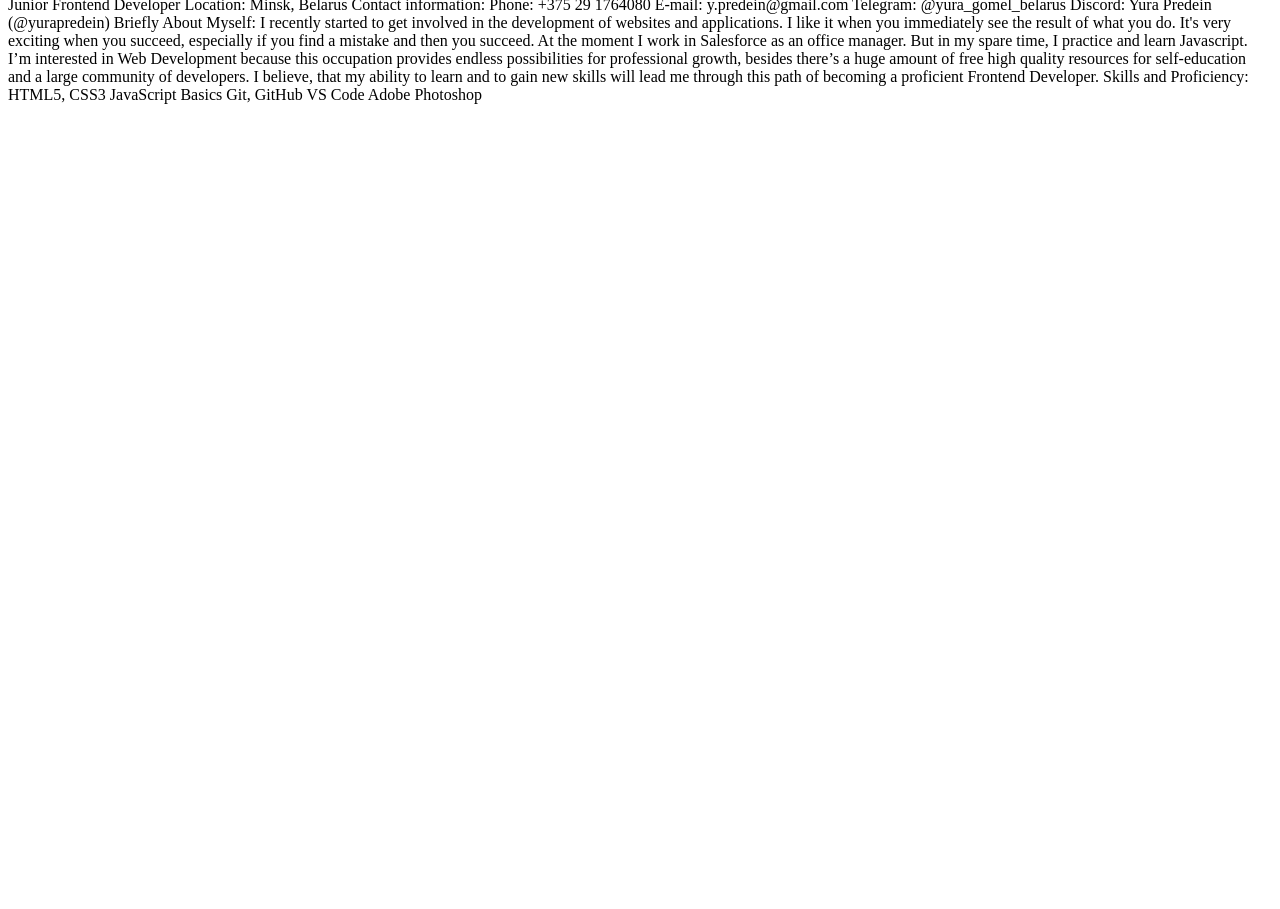
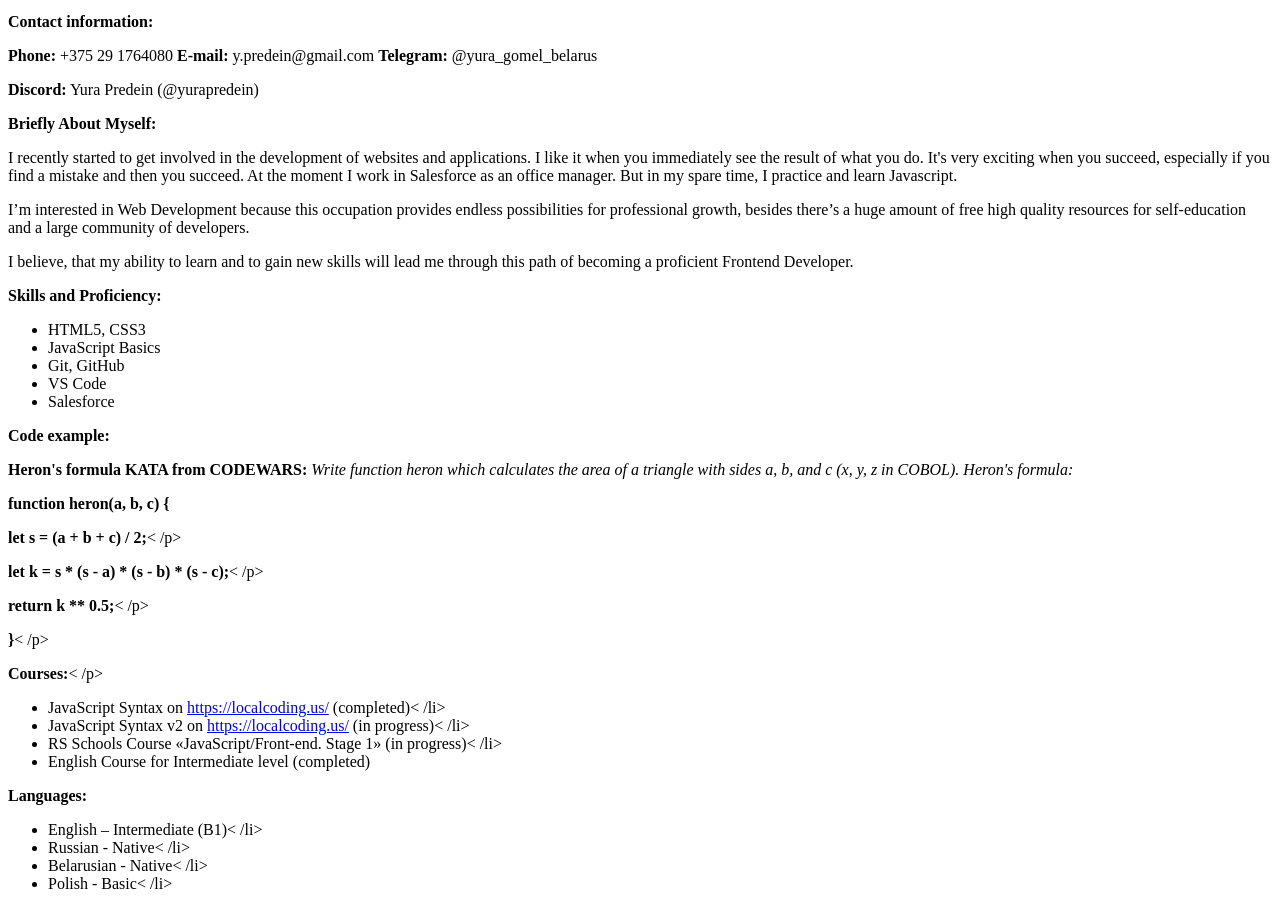
Before and after one commit to yurapredein/rsschool-cv., a plain HTML site: page index.html in a window 1280 px wide. Shown: the part 70-979 px from the top of the page. Before the commit the page ends 800 px from the top, so only its background shows below. Drawn offline with Linux system fonts and the light colour scheme.

Commit message:
refactor: change structure of the project

```diff
--- a/index.html
+++ b/index.html
@@ -1,31 +1,55 @@
 <html>
+  <html lang="en">
   <head>
    <title>Страничка обо мне</title>
   </head>
   <body>
-    <h1>Yura Predein</h1>
-Junior Frontend Developer
-
-Location: Minsk, Belarus
-
-Contact information:
-Phone: +375 29 1764080
-E-mail: y.predein@gmail.com
-Telegram: @yura_gomel_belarus
-Discord: Yura Predein (@yurapredein)
-
-Briefly About Myself:
-I recently started to get involved in the development of websites and applications. I like it when you immediately see the result of what you do. It's very exciting when you succeed, especially if you find a mistake and then you succeed. At the moment I work in Salesforce as an office manager. But in my spare time, I practice and learn Javascript.
-I’m interested in Web Development because this occupation provides endless possibilities for professional growth,
-besides there’s a huge amount of free high quality resources for self-education and a large community of developers.
-I believe, that my ability to learn and to gain new skills will lead me through this path of becoming a proficient Frontend Developer.
-
-Skills and Proficiency:
-HTML5, CSS3
-JavaScript Basics
-Git, GitHub
-VS Code
-Adobe Photoshop
-
+    <h3 id="junior-frontend-developer">Junior Frontend Developer</h3>
+    <p><b>Location:</b> Minsk, Belarus</p>
+    <p><b>Contact information:</b></p>
+    <p><b>Phone:</b> +375 29 1764080
+    <b>E-mail:</b> y.predein@gmail.com
+    <b>Telegram:</b> @yura_gomel_belarus</p>
+    <p><b>Discord:</b> Yura Predein (@yurapredein)</p>
+    <p><b>Briefly About Myself:</b></p>
+    <p>I recently started to get involved in the development of websites and applications.
+     I like it when you immediately see the result of what you do. It&#39;s very exciting
+     when you succeed, especially if you find a mistake and then you succeed. At the moment
+     I work in Salesforce as an office manager. But in my spare time, I practice and learn Javascript.</p>
+         <p>I’m interested in Web Development because this occupation provides endless possibilities for professional growth,
+besides there’s a huge amount of free high quality resources for self-education and a large community of developers.</p>
+    <p>I believe, that my ability to learn and to gain new skills will lead me through this path of becoming a proficient
+     Frontend Developer.</p>
+    <p><b>Skills and Proficiency:</b></p>
+    <ul>
+       <li>HTML5, CSS3</li>
+       <li>JavaScript Basics</li>
+       <li>Git, GitHub</li>
+       <li>VS Code</li>
+       <li>Salesforce</li>
+    </ul>
+     <p><b>Code example:</b></p>
+    <p><b>Heron&#39;s formula KATA from CODEWARS:</b>
+        <em>Write function heron which calculates the area of a triangle with sides a, b, and c (x, y, z in COBOL).
+            Heron&#39;s formula:</em></p>
+    <p><b>function heron(a, b, c) {</b></p>
+   <p><code> </code><b>let s = (a + b + c) / 2;</b><   /p>
+   <p><code> </code><b>let k = s * (s - a)  * (s - b) * (s - c);</b><   /p>
+   <p><code> </code><b>return k ** 0.5;</b><   /p>
+   <p><b>}</b><   /p>
+   <p><b>Courses:</b><   /p>
+      <ul>
+        <li>JavaScript Syntax on <a href="https://localcoding.us/">https://localcoding.us/</a> (completed)<        /li>
+        <li>JavaScript Syntax v2 on <a href="https://localcoding.us/">https://localcoding.us/</a> (in progress)<        /li>
+        <li>RS Schools Course «JavaScript/Front-end. Stage 1» (in progress)<        /li>
+        <li>English Course for Intermediate level (completed)</li>
+      </ul>
+   <p><b>Languages:</b></p>
+      <ul>
+          <li>English – Intermediate (B1)<          /li>
+          <li>Russian - Native<          /li>
+          <li>Belarusian - Native<          /li>
+          <li>Polish - Basic<          /li>
+      </ul>
   </body>
 </html>
```
